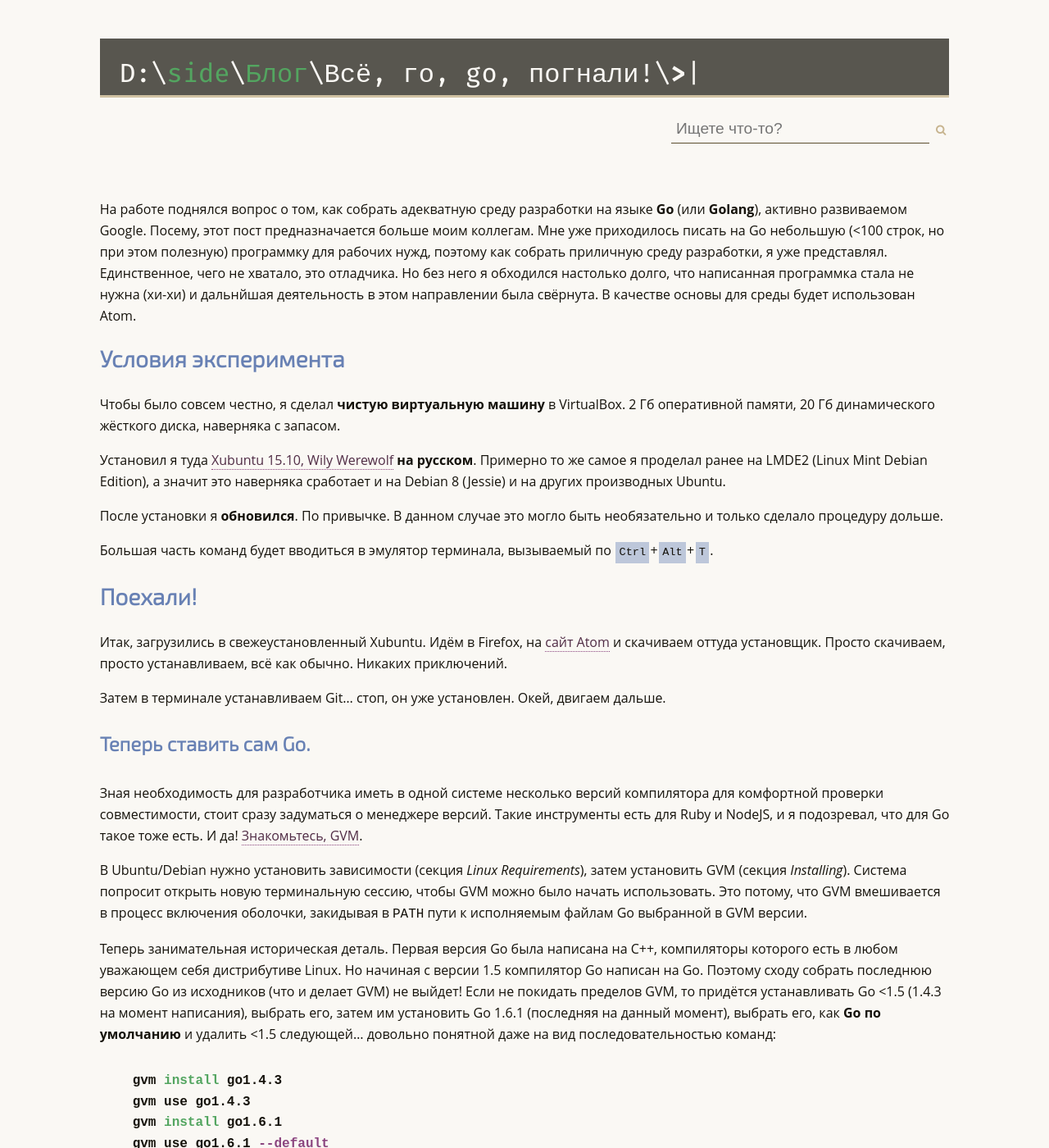
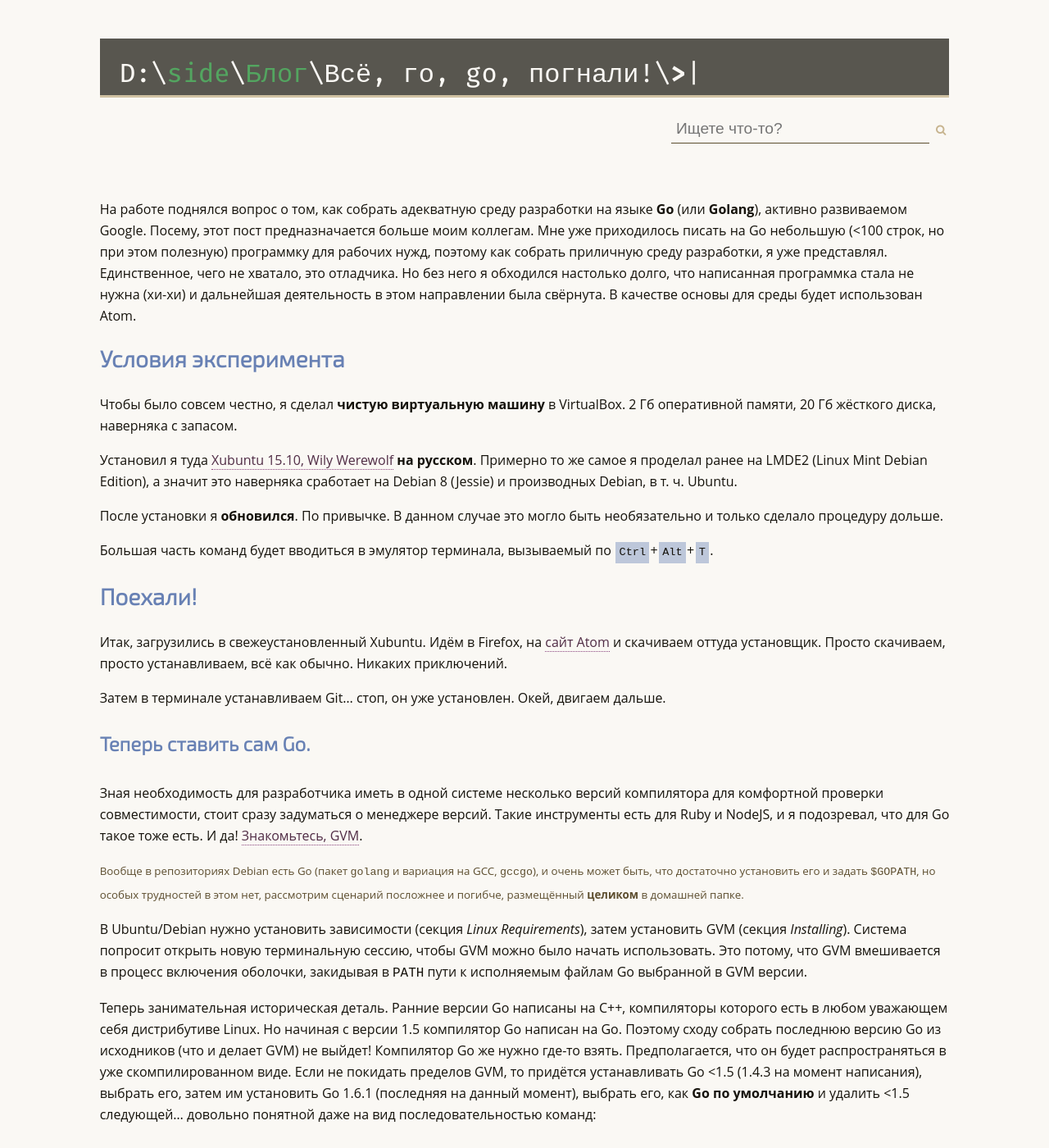
Before and after one commit to D-side/d-side.github.io, a Jekyll site: the page built from _posts/2016-04-14-go-setup.md, in a window 1280 px wide and 1400 px high. Shown: the whole window at 82% size. Built offline with Jekyll 4.4.1, drawn with Linux system fonts in a browser that asks for light colours; nearby versions of some CDN libraries; library files that are not in the unit come from our copies; comment, search, counter and statistics services are not loaded; some of the changed text lies outside the part shown.

Commit message:
Minor fixes

```diff
--- a/_posts/2016-04-14-go-setup.md
+++ b/_posts/2016-04-14-go-setup.md
@@ -6,13 +6,13 @@
 - Go
 ---
 
-На работе поднялся вопрос о том, как собрать адекватную среду разработки на языке **Go** (или **Golang**), активно развиваемом Google. Посему, этот пост предназначается больше моим коллегам. Мне уже приходилось писать на Go небольшую (<100 строк, но при этом полезную) программку для рабочих нужд, поэтому как собрать приличную среду разработки, я уже представлял. Единственное, чего не хватало, это отладчика. Но без него я обходился настолько долго, что написанная программка стала не нужна (хи-хи) и дальнйшая деятельность в этом направлении была свёрнута. В качестве основы для среды будет использован Atom.
+На работе поднялся вопрос о том, как собрать адекватную среду разработки на языке **Go** (или **Golang**), активно развиваемом Google. Посему, этот пост предназначается больше моим коллегам. Мне уже приходилось писать на Go небольшую (<100 строк, но при этом полезную) программку для рабочих нужд, поэтому как собрать приличную среду разработки, я уже представлял. Единственное, чего не хватало, это отладчика. Но без него я обходился настолько долго, что написанная программка стала не нужна (хи-хи) и дальнейшая деятельность в этом направлении была свёрнута. В качестве основы для среды будет использован Atom.
 
 ### Условия эксперимента
 
-Чтобы было совсем честно, я сделал **чистую виртуальную машину** в VirtualBox. 2 Гб оперативной памяти, 20 Гб динамического жёсткого диска, наверняка с запасом.
+Чтобы было совсем честно, я сделал **чистую виртуальную машину** в VirtualBox. 2 Гб оперативной памяти, 20 Гб жёсткого диска, наверняка с запасом.
 
-Установил я туда [Xubuntu 15.10, Wily Werewolf](https://xubuntu.org/) **на русском**. Примерно то же самое я проделал ранее на LMDE2 (Linux Mint Debian Edition), а значит это наверняка сработает и на Debian 8 (Jessie) и на других производных Ubuntu.
+Установил я туда [Xubuntu 15.10, Wily Werewolf](https://xubuntu.org/) **на русском**. Примерно то же самое я проделал ранее на LMDE2 (Linux Mint Debian Edition), а значит это наверняка сработает на Debian 8 (Jessie) и производных Debian, в т. ч. Ubuntu.
 
 После установки я **обновился**. По привычке. В данном случае это могло быть необязательно и только сделало процедуру дольше.
 
@@ -28,9 +28,11 @@
 
 Зная необходимость для разработчика иметь в одной системе несколько версий компилятора для комфортной проверки совместимости, стоит сразу задуматься о менеджере версий. Такие инструменты есть для Ruby и NodeJS, и я подозревал, что для Go такое тоже есть. И да! [Знакомьтесь, GVM](https://github.com/moovweb/gvm).
 
+<small>Вообще в репозиториях Debian есть Go (пакет `golang` и вариация на GCC, `gccgo`), и очень может быть, что достаточно установить его и задать `$GOPATH`, но особых трудностей в этом нет, рассмотрим сценарий посложнее и погибче, размещённый **целиком** в домашней папке.</small>
+
 В Ubuntu/Debian нужно установить зависимости (секция *Linux Requirements*), затем установить GVM (секция *Installing*). Система попросит открыть новую терминальную сессию, чтобы GVM можно было начать использовать. Это потому, что GVM вмешивается в процесс включения оболочки, закидывая в `PATH` пути к исполняемым файлам Go выбранной в GVM версии.
 
-Теперь занимательная историческая деталь. Первая версия Go была написана на C++, компиляторы которого есть в любом уважающем себя дистрибутиве Linux. Но начиная с версии 1.5 компилятор Go написан на Go. Поэтому сходу собрать последнюю версию Go из исходников (что и делает GVM) не выйдет! Если не покидать пределов GVM, то придётся устанавливать Go <1.5 (1.4.3 на момент написания), выбрать его, затем им установить Go 1.6.1 (последняя на данный момент), выбрать его, как **Go по умолчанию** и удалить <1.5 следующей... довольно понятной даже на вид последовательностью команд:
+Теперь занимательная историческая деталь. Ранние версии Go написаны на C++, компиляторы которого есть в любом уважающем себя дистрибутиве Linux. Но начиная с версии 1.5 компилятор Go написан на Go. Поэтому сходу собрать последнюю версию Go из исходников (что и делает GVM) не выйдет! Компилятор Go же нужно где-то взять. Предполагается, что он будет распространяться в уже скомпилированном виде. Если не покидать пределов GVM, то придётся устанавливать Go <1.5 (1.4.3 на момент написания), выбрать его, затем им установить Go 1.6.1 (последняя на данный момент), выбрать его, как **Go по умолчанию** и удалить <1.5 следующей... довольно понятной даже на вид последовательностью команд:
 
 {%highlight shell%}
 gvm install go1.4.3
@@ -69,9 +71,9 @@
 atom . # точка есть "текущая папка"
 {%endhighlight%}
 
-Обращаю внимание, что при работе с GVM (без доп. настройки) Atom **необходимо** запускать из терминала (на манер описанного выше), чтобы изменения в `PATH` подхватывались.
+Обращаю внимание, что при работе с GVM (без доп. настройки) Atom **необходимо** запускать из терминала (на манер описанного выше), чтобы изменения в `PATH` подхватывались. Если запустить его из меню, он будет жаловаться, что не видит Go. Возможно, это чинится очень просто, но я рассматривал этот вопрос.
 
-Atom встретит парой уведомлений в уголке о том, что он занимается доустановкой зависимостей. В процессе и далее при первых использованиях инструментов для Go он будет предлагать кнопку <kbd>Run Go Get</kbd>, чтобы установить какой-нибудь недостающий пакет в Go.
+Atom встретит парой уведомлений в уголке о том, что он занимается доустановкой зависимостей. Процесс почти автоматизирован. В процессе и далее при первых использованиях инструментов для Go он будет предлагать кнопку <kbd>Run Go Get</kbd>, чтобы установить какой-нибудь недостающий пакет в Go.
 
 Дождитесь, пока дела завершатся (позеленеют), позакрывайте вкладки "добро пожаловать!" (несколько нажатий <kbd>Ctrl</kbd>+<kbd>W</kbd> или мышью), и сделайте новый файл (<kbd>Ctrl</kbd>+<kbd>N</kbd> или мышью <kbd>File</kbd>-><kbd>New File</kbd>). В меню за <kbd>Ctrl</kbd>+<kbd>Shift</kbd>+<kbd>L</kbd> включите синтаксис `Go`.
 
@@ -86,7 +88,7 @@
 }
 {%endhighlight%}
 
-Обращаю внимание, что **эта программа не скомпилируется**! Это намеренно. После сохранения под именем `hello.go` (<kbd>Ctrl</kbd>+<kbd>S</kbd>) среда **сама приведёт программу в порядок**, добавив `import`. Но поскольку вы это делаете впервые, вам придётся установить соответствующие пакеты для Go. Atom сам это предложит в уведомлениях. Когда всё установится, сохраните файл ещё раз, чтобы файл обработался всем свежеустановленным.
+Обращаю внимание, что **эта программа не скомпилируется**! Так сделано намеренно. После сохранения под именем `hello.go` (<kbd>Ctrl</kbd>+<kbd>S</kbd>) среда **сама должна привести программу в порядок**, добавив `import` -- мы же хотим удостовериться, что всё работает. Но поскольку вы это делаете впервые, вам придётся установить соответствующие пакеты для Go. Atom сам это предложит в уведомлениях. Когда всё установится, сохраните файл ещё раз, чтобы файл обработался всем свежеустановленным.
 
 **Теперь к отладчику.** Слева от номеров строк можно щёлкнуть, чтобы поставить **точку останова**. По какой-то причине для них не было отведено место и мне пришлось закрыть вкладку и открыть файл снова, чтобы место образовалось.
 
```
Also changed, not shown: other parts of _posts/2016-04-14-go-setup.md (+1 -1 lines).
